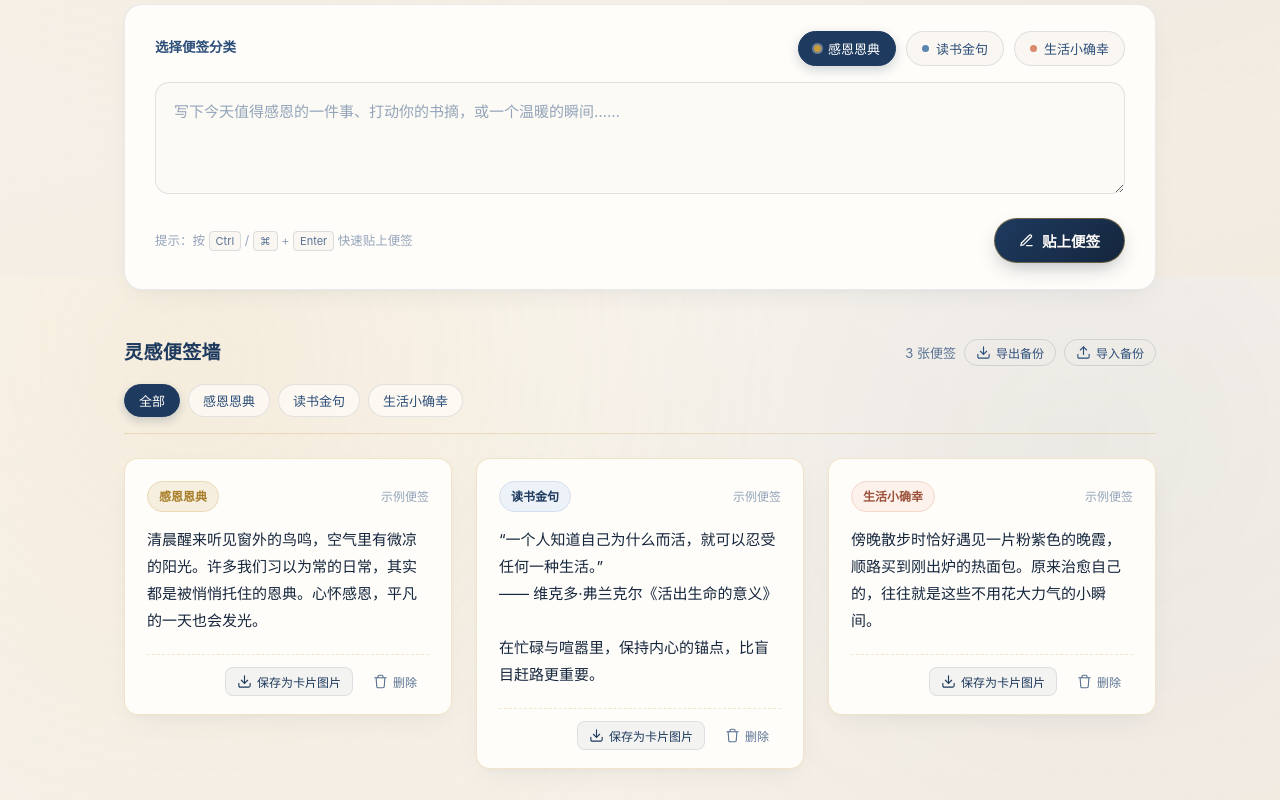
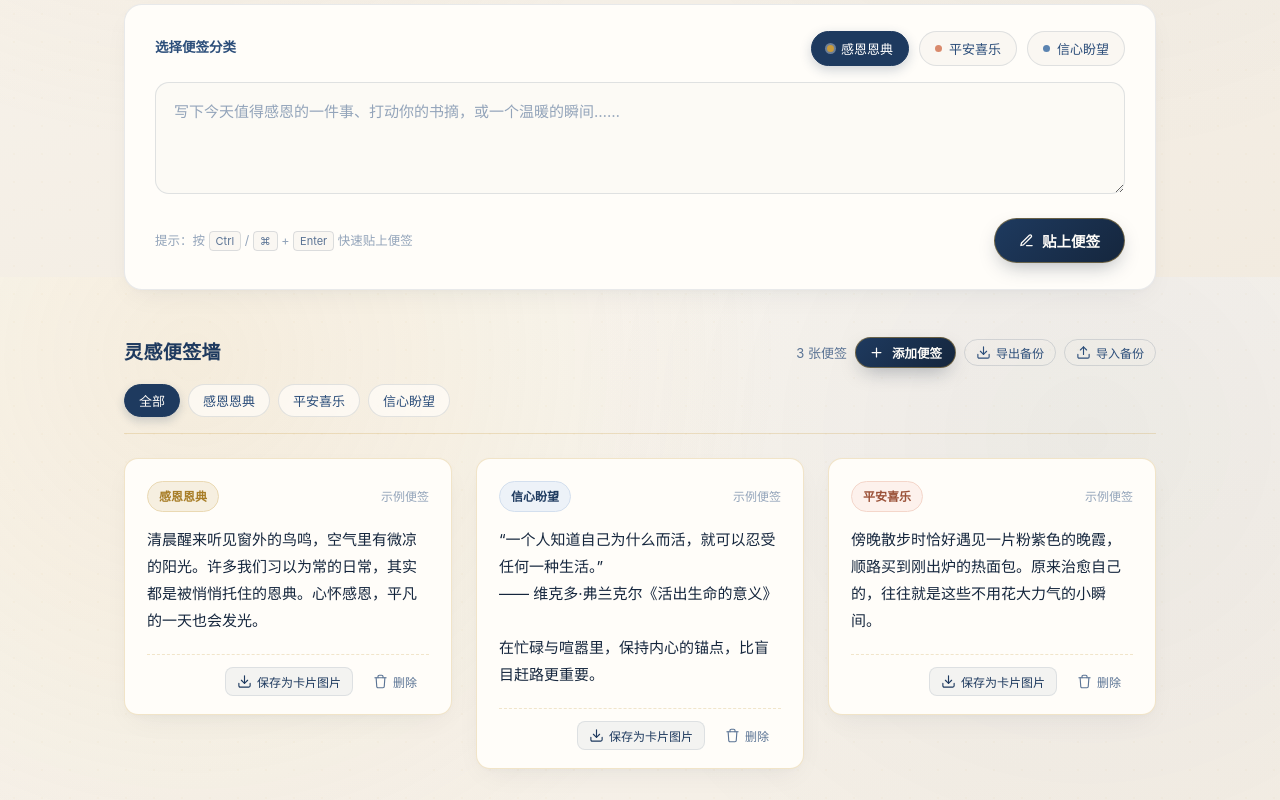
Before and after one commit to simonjob42/soul-whispers, a website: page index.html in a window 1280 px wide. Both pictures are taken after a click on the tab "全部". Shown: the part 523-1323 px from the top of the page. Drawn offline with nearby package versions, Linux system fonts and the light colour scheme; no server answers.

Commit message:
Unify note categories with verse themes and add quick Add Note button

```diff
--- a/app.js
+++ b/app.js
@@ -54,10 +54,13 @@
       hintPrefix: "提示：按",
       hintSuffix: "快速贴上便签",
       addNoteBtn: "贴上便签",
+      quickAddBtn: "添加便签",
       boardTitle: "灵感便签墙",
       filterAll: "全部",
       categories: {
         "感恩恩典": "感恩恩典",
+        "平安喜乐": "平安喜乐",
+        "信心盼望": "信心盼望",
         "读书金句": "读书金句",
         "生活小确幸": "生活小确幸"
       },
@@ -148,10 +151,13 @@
       hintPrefix: "Tip: Press",
       hintSuffix: "to post quickly",
       addNoteBtn: "Post Note",
+      quickAddBtn: "Add Note",
       boardTitle: "Inspiration Wall",
       filterAll: "All",
       categories: {
         "感恩恩典": "Grace & Gratitude",
+        "平安喜乐": "Peace & Joy",
+        "信心盼望": "Faith & Hope",
         "读书金句": "Book Quotes",
         "生活小确幸": "Little Joys"
       },
@@ -213,8 +219,8 @@
 
   const DEFAULT_NOTES = [
     { id: "sample-1", category: "感恩恩典", content: SAMPLE_TRANSLATIONS["sample-1"].zh, date: "示例便签" },
-    { id: "sample-2", category: "读书金句", content: SAMPLE_TRANSLATIONS["sample-2"].zh, date: "示例便签" },
-    { id: "sample-3", category: "生活小确幸", content: SAMPLE_TRANSLATIONS["sample-3"].zh, date: "示例便签" }
+    { id: "sample-2", category: "信心盼望", content: SAMPLE_TRANSLATIONS["sample-2"].zh, date: "示例便签" },
+    { id: "sample-3", category: "平安喜乐", content: SAMPLE_TRANSLATIONS["sample-3"].zh, date: "示例便签" }
   ];
 
   // DOM 元素
@@ -400,9 +406,87 @@
       currentLang === "en"
         ? `${localized.text}\n— ${localized.ref} (${t().verseRefPrefix})`
         : `${localized.text}\n——${t().verseRefPrefix}${localized.ref}`;
-    addNote("感恩恩典", formatted);
+    addNote(entry.theme || "感恩恩典", formatted);
     showToast(t().toasts.collected);
   });
+
+  const categoryPillsContainer = document.querySelector(".category-pills");
+  const filterBarContainer = document.querySelector(".filter-bar");
+
+  function getUnifiedThemes() {
+    const themeSet = new Set();
+    versesList.forEach((v) => {
+      if (v.theme) themeSet.add(v.theme);
+    });
+    notes.forEach((n) => {
+      if (n.category) themeSet.add(n.category);
+    });
+    if (themeSet.size === 0) {
+      themeSet.add("感恩恩典");
+      themeSet.add("平安喜乐");
+      themeSet.add("信心盼望");
+    }
+    return Array.from(themeSet);
+  }
+
+  function getDotClassForTheme(theme) {
+    if (theme === "平安喜乐" || theme === "生活小确幸") return "dot-joy";
+    if (theme === "信心盼望" || theme === "读书金句") return "dot-quote";
+    return "dot-grace";
+  }
+
+  function renderCategoryAndFilterBars() {
+    const themes = getUnifiedThemes();
+    if (!themes.includes(selectedCategory)) {
+      selectedCategory = themes[0];
+    }
+    if (activeFilter !== "全部" && !themes.includes(activeFilter)) {
+      activeFilter = "全部";
+    }
+
+    if (categoryPillsContainer) {
+      categoryPillsContainer.textContent = "";
+      themes.forEach((th) => {
+        const btn = document.createElement("button");
+        btn.type = "button";
+        const isActive = th === selectedCategory;
+        btn.className = isActive ? "pill active" : "pill";
+        btn.dataset.category = th;
+        btn.setAttribute("role", "radio");
+        btn.setAttribute("aria-checked", isActive ? "true" : "false");
+
+        const dot = document.createElement("span");
+        dot.className = `dot ${getDotClassForTheme(th)}`;
+        btn.append(dot, document.createTextNode(getCategoryLabel(th)));
+
+        btn.addEventListener("click", () => {
+          selectedCategory = th;
+          renderCategoryAndFilterBars();
+        });
+        categoryPillsContainer.appendChild(btn);
+      });
+    }
+
+    if (filterBarContainer) {
+      filterBarContainer.textContent = "";
+      const allOptions = ["全部", ...themes];
+      allOptions.forEach((opt) => {
+        const btn = document.createElement("button");
+        btn.type = "button";
+        const isActive = opt === activeFilter;
+        btn.className = isActive ? "filter-tab active" : "filter-tab";
+        btn.dataset.filter = opt;
+        btn.setAttribute("role", "tab");
+        btn.setAttribute("aria-selected", isActive ? "true" : "false");
+        btn.textContent = opt === "全部" ? t().filterAll : getCategoryLabel(opt);
+
+        btn.addEventListener("click", () => {
+          setActiveFilter(opt);
+        });
+        filterBarContainer.appendChild(btn);
+      });
+    }
+  }
 
   /* ==================== localStorage 持久化 ==================== */
 
@@ -566,7 +650,7 @@
 
   function setActiveFilter(filterValue) {
     activeFilter = filterValue;
-    filterTabs.forEach((tab) => {
+    document.querySelectorAll(".filter-bar .filter-tab").forEach((tab) => {
       const isMatch = tab.dataset.filter === filterValue;
       tab.classList.toggle("active", isMatch);
       tab.setAttribute("aria-selected", isMatch ? "true" : "false");
@@ -772,23 +856,15 @@
       ` ${dict.hintSuffix}`
     );
 
-    categoryPills.forEach((pill) => {
-      const dot = pill.querySelector(".dot");
-      const label = getCategoryLabel(pill.dataset.category);
-      pill.textContent = "";
-      if (dot) pill.appendChild(dot);
-      pill.appendChild(document.createTextNode(label));
-    });
+    const quickAddLabel = document.getElementById("quick-add-label");
+    if (quickAddLabel) quickAddLabel.textContent = dict.quickAddBtn;
+    renderCategoryAndFilterBars();
 
     boardTitleEl.textContent = dict.boardTitle;
     const exportBackupLabel = document.getElementById("export-backup-label");
     if (exportBackupLabel) exportBackupLabel.textContent = dict.exportBackup;
     const importBackupLabel = document.getElementById("import-backup-label");
     if (importBackupLabel) importBackupLabel.textContent = dict.importBackup;
-    filterTabs.forEach((tab) => {
-      const f = tab.dataset.filter;
-      tab.textContent = f === "全部" ? dict.filterAll : getCategoryLabel(f);
-    });
 
     footerTextEl.textContent = dict.footer;
     updateAuthUI();
@@ -834,6 +910,21 @@
       setActiveFilter(tab.dataset.filter);
     });
   });
+
+  const btnQuickAddNote = document.getElementById("btn-quick-add-note");
+  if (btnQuickAddNote) {
+    btnQuickAddNote.addEventListener("click", () => {
+      if (activeFilter !== "全部") {
+        selectedCategory = activeFilter;
+        renderCategoryAndFilterBars();
+      }
+      const composer = document.querySelector(".composer-card");
+      if (composer) {
+        composer.scrollIntoView({ behavior: "smooth", block: "center" });
+      }
+      setTimeout(() => noteInput.focus(), 260);
+    });
+  }
 
   btnAddNote.addEventListener("click", () => {
     if (addNote(selectedCategory, noteInput.value)) {
@@ -1247,6 +1338,7 @@
       if (Array.isArray(data.verses) && data.verses.length > 0) {
         versesList = data.verses;
         initDailyVerse();
+        renderCategoryAndFilterBars();
       }
     } catch {
       // 静态托管或离线时保持使用本地 verses.js
--- a/index.html
+++ b/index.html
@@ -182,6 +182,12 @@
           <h2 class="board-title">灵感便签墙</h2>
           <div class="board-meta-actions">
             <span id="notes-count" class="notes-count">0 张便签</span>
+            <button type="button" id="btn-quick-add-note" class="btn-primary btn-quick-add" title="快速添加一条便签">
+              <svg class="icon" viewBox="0 0 24 24" fill="none" stroke="currentColor" stroke-width="2" stroke-linecap="round" stroke-linejoin="round" aria-hidden="true">
+                <path d="M12 5v14M5 12h14"></path>
+              </svg>
+              <span id="quick-add-label">添加便签</span>
+            </button>
             <button type="button" id="btn-export-backup" class="btn-ghost btn-backup" title="导出全部便签为 JSON 备份">
               <svg class="icon" viewBox="0 0 24 24" fill="none" stroke="currentColor" stroke-width="1.8" stroke-linecap="round" stroke-linejoin="round" aria-hidden="true">
                 <path d="M21 15v4a2 2 0 0 1-2 2H5a2 2 0 0 1-2-2v-4"></path>
--- a/styles.css
+++ b/styles.css
@@ -609,6 +609,26 @@ body {
   font-weight: 600;
   padding: 4px 11px;
   border-radius: 999px;
+  color: var(--gold-600);
+  background: var(--gold-100);
+  border: 1px solid var(--gold-200);
+}
+
+.btn-quick-add {
+  padding: 5px 13px;
+  font-size: 12.5px;
+}
+
+.note-category[data-cat="平安喜乐"] {
+  color: #9b5239;
+  background: #fdf1ec;
+  border: 1px solid #f4d6ca;
+}
+
+.note-category[data-cat="信心盼望"] {
+  color: var(--navy-800);
+  background: #edf2f8;
+  border: 1px solid #d3dfee;
 }
 
 .note-category[data-cat="感恩恩典"] {
@@ -980,6 +1000,19 @@ body {
   border-color: rgba(216, 177, 84, 0.36);
 }
 
+[data-theme="dark"] .note-category {
+  color: #f2cf7e;
+  background: rgba(216, 177, 84, 0.16);
+  border-color: rgba(216, 177, 84, 0.36);
+}
+
+[data-theme="dark"] .note-category[data-cat="平安喜乐"] {
+  color: #f5b39b;
+  background: rgba(217, 138, 108, 0.18);
+  border-color: rgba(245, 179, 155, 0.34);
+}
+
+[data-theme="dark"] .note-category[data-cat="信心盼望"],
 [data-theme="dark"] .note-category[data-cat="读书金句"] {
   color: #a9cbf5;
   background: rgba(91, 132, 177, 0.2);
--- a/sw.js
+++ b/sw.js
@@ -1,4 +1,4 @@
-const CACHE_NAME = "soul-whispers-v4";
+const CACHE_NAME = "soul-whispers-v5";
 const APP_ASSETS = [
   "./",
   "./index.html",
```
Also changed, not shown: server.js (+7 -3 lines).
